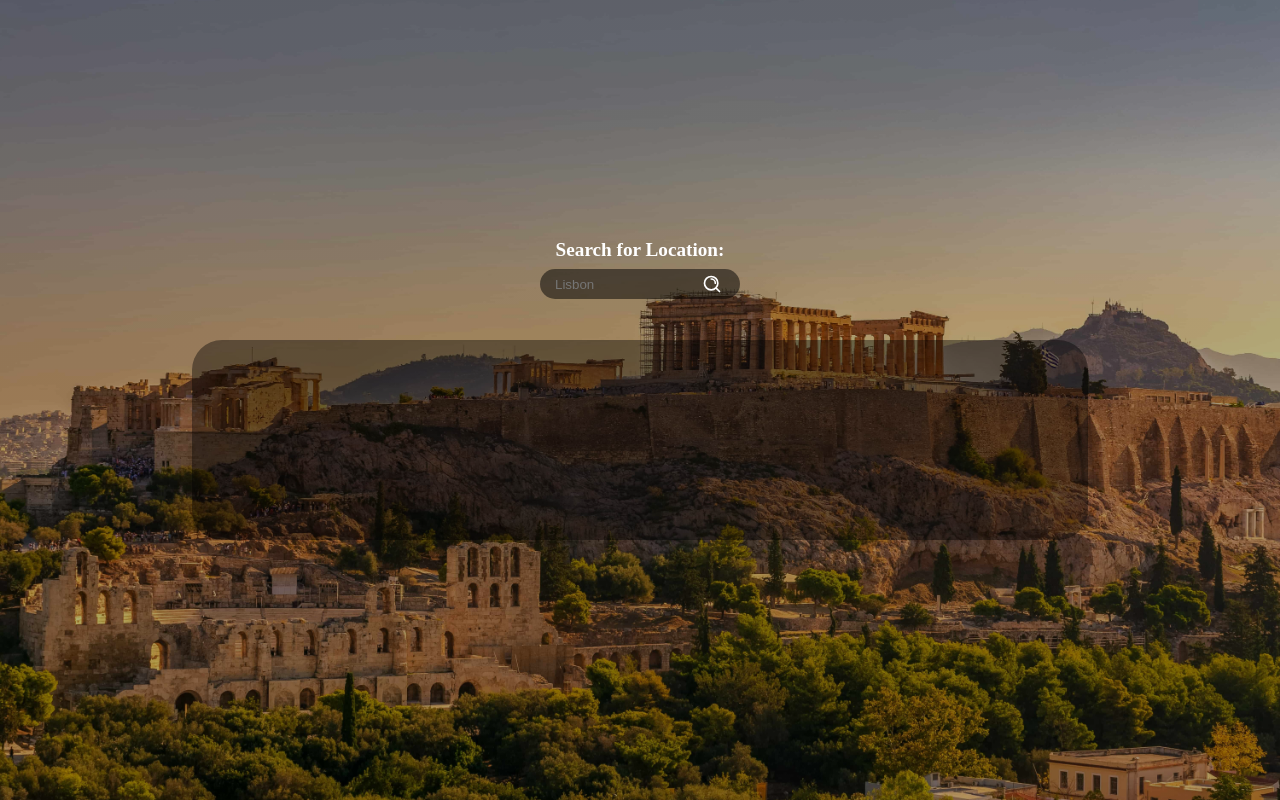
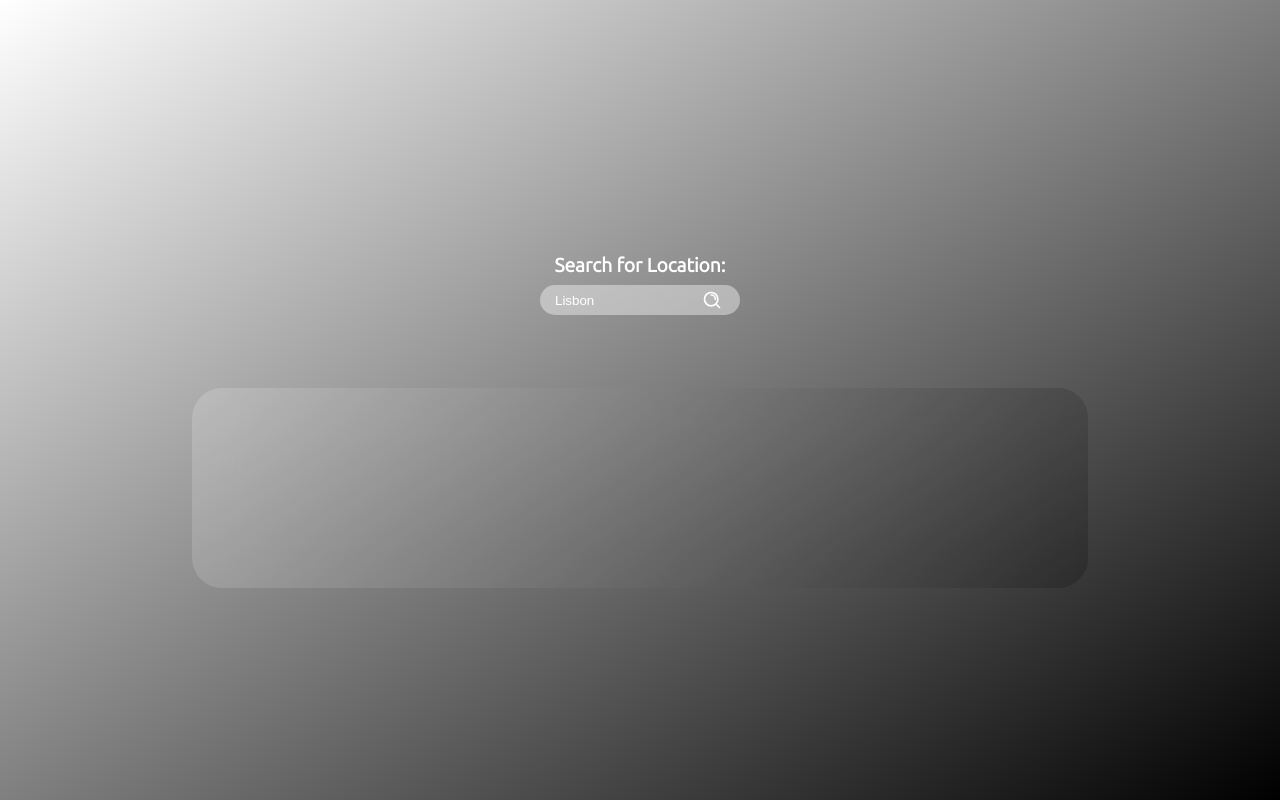
Before and after one commit to GoncaloJoseMoura/weather-app, a website built with webpack: page src/index.html in a window 1280 px wide. Built offline with nearby package versions, Linux system fonts and the light colour scheme; no server answers.

Commit message:
Add Glassmorphism Design

```diff
--- a/src/index.js
+++ b/src/index.js
@@ -33,7 +33,7 @@ const API_KEY = 'fc0fbc8accc6479c8fb193345242105';
 const countries = {
     Australia,
     Brazil,
-    Dubai,
+    'United Arab Emirates': Dubai,
     France,
     Germany,
     Greece,
@@ -50,7 +50,7 @@ const countries = {
     Switzerland,
     Thailand,
     'United Kingdom': UnitedKingdom,
-    'United States': UnitedStates,
+    'United States of America': UnitedStates,
     Vietnam,
 };
 
--- a/src/style.css
+++ b/src/style.css
@@ -1,3 +1,13 @@
+@font-face {
+    font-family: 'UbuntuSans';
+    src: url('./assets/UbuntuSans-Regular.ttf');
+}
+
+@font-face {
+    font-family: 'FjallaOne';
+    src: url('./assets/FjallaOne-Regular.ttf');
+}
+
 html,
 body,
 div,
@@ -133,8 +143,11 @@ table {
     box-sizing: border-box;
 }
 
+
+
 body {
-    background-image: linear-gradient(rgba(0, 0, 0, 0.3), rgba(0, 0, 0, 0.3)), url("./assets/background/Greece.jpg");
+    font-family: 'UbuntuSans';
+    background-image: linear-gradient(to bottom right, white, black);
     background-size: cover;
     background-position: center;
     background-repeat: no-repeat;
@@ -144,9 +157,11 @@ body {
     height: 100vh;
 
     .title {
-        margin: 15vh;
+        font-family: 'FjallaOne';
+        margin: 20vh 0px 12vh;
         width: 100%;
         font-size: 4rem;
+        letter-spacing: 0.3rem;
         font-weight: 700;
         color: white;
         text-align: center;
@@ -158,6 +173,7 @@ body {
     }
 
     form {
+        margin-bottom: 4vh;
         position: relative;
         display: flex;
         flex-direction: column;
@@ -180,12 +196,16 @@ body {
                 height: 100%;
                 width: 100%;
                 border-radius: 15px;
-                background-color: rgba(0, 0, 0, 0.5);
+                background-color: rgba(255, 255, 255, 0.4);
                 border: none;
                 appearance: none;
                 outline: none;
                 color: white;
                 padding: 5px 15px;
+            }
+
+            input::placeholder {
+                color: white;
             }
 
             button {
@@ -204,9 +224,9 @@ body {
 
     .weather {
         display: flex;
-        flex-direction: column;
-        justify-content: space-evenly;
-        background-color: rgba(0, 0, 0, 0.4);
+        backdrop-filter: blur(20px);
+        background-color: transparent;
+        background-image: linear-gradient(120deg, rgba(255, 255, 255, 0.2), rgba(0, 0, 0, 0.2));
         border-radius: 30px;
         width: 70vw;
         height: 25vh;
@@ -218,7 +238,10 @@ body {
             justify-content: space-evenly;
 
             li {
-
+                display: flex;
+                flex-direction: column;
+                align-items: center;
+                justify-content: space-evenly;
                 list-style: none;
 
                 h3 {
@@ -235,6 +258,7 @@ body {
 
                 img,
                 svg {
+                    margin: 10px 0px;
                     height: 100px;
                     width: auto;
                 }
```
